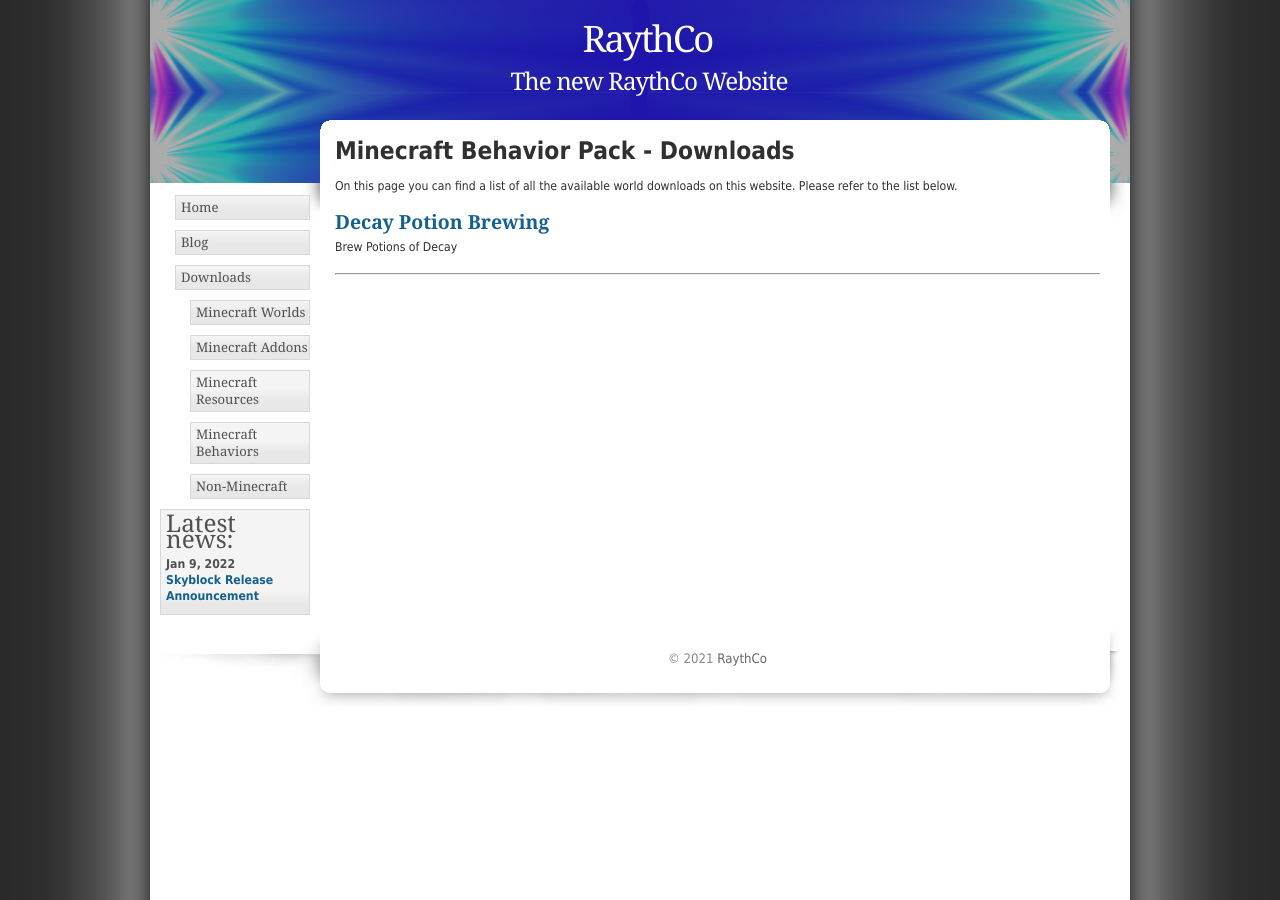
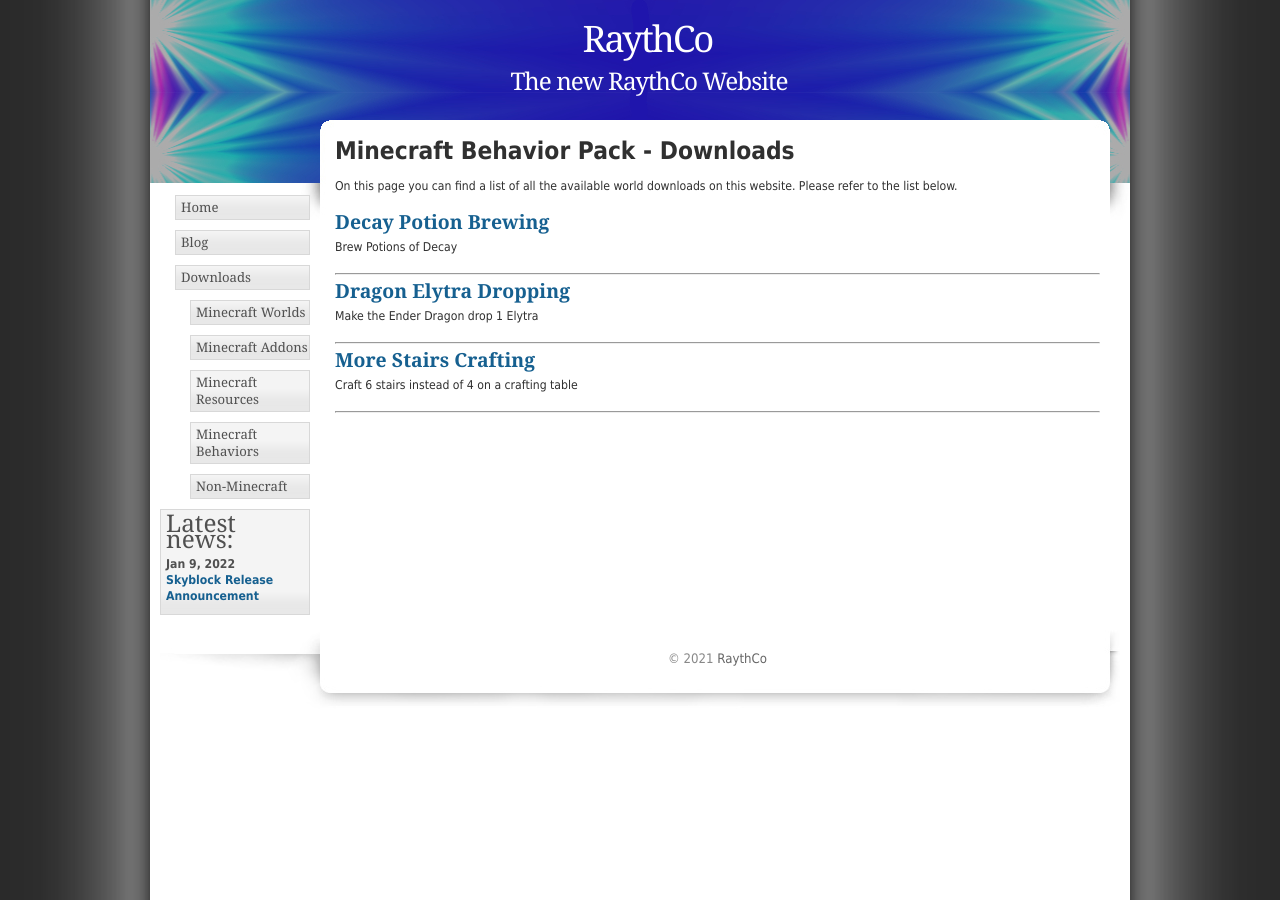
Before and after one commit to RaythCo-Creations/raythco-creations.github.io, a Jekyll site: the page built from download-pages/mcbehavior.md, in a window 1280 px wide. Built offline with Jekyll 4.4.1, drawn with Linux system fonts in a browser that asks for light colours.

Commit message:
Add elytra drop download and more stairs page

```diff
--- a/_data/downloads.yml
+++ b/_data/downloads.yml
@@ -11,5 +11,11 @@
   - title: "Decay Potion Brewing"
     url: /downloads/mcbehavior/decay-potion-brewing
     description: "Brew Potions of Decay"
+  - title: "Dragon Elytra Dropping"
+    url: /downloads/mcbehavior/dragon-elytra-drop
+    description: "Make the Ender Dragon drop 1 Elytra"
+  - title: "More Stairs Crafting"
+    url: /downloads/mcbehavior/more-stairs
+    description: "Craft 6 stairs instead of 4 on a crafting table"
 
 other:
```
